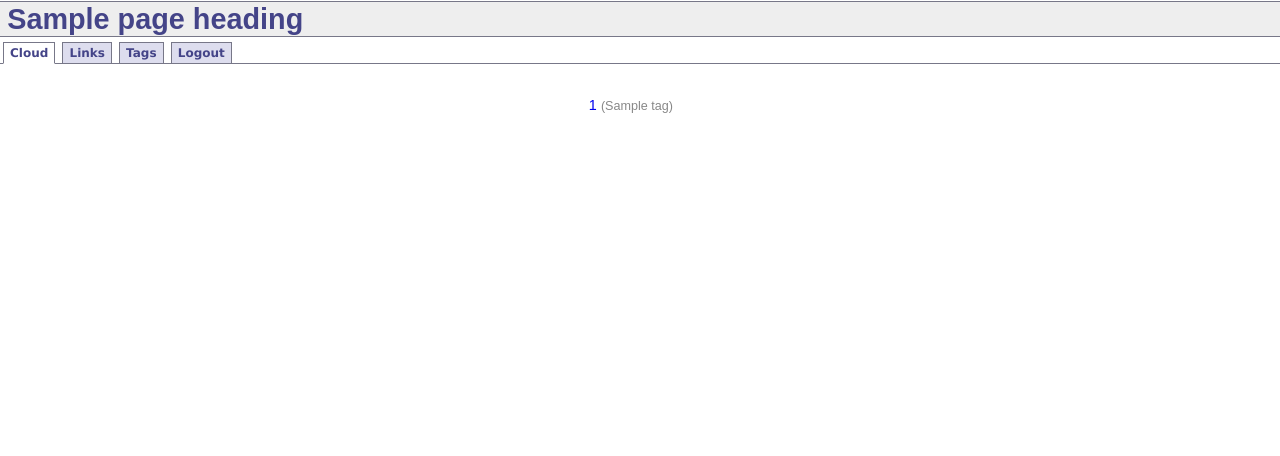
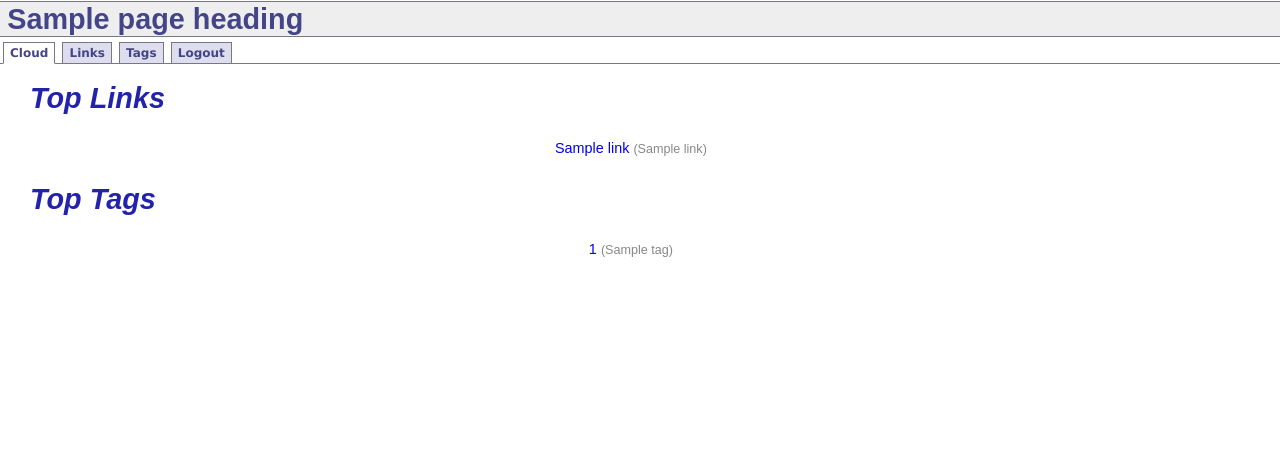
Before and after one commit to braynebuddy/pycloud, a Flask app: template templates/home.html in a window 1280 px wide. Shown: the top 456 px of the page. Run offline with Flask 2, Linux system fonts and the light colour scheme; the template is opened without the code that fills it: most values are stand-ins (such as "Sample title", 1, 10 or a date in 2020).

Commit message:
home.html

```diff
--- a/app.py
+++ b/app.py
@@ -18,7 +18,7 @@ Session(app)
 def index():
     if session.get("name"):
         name = session.get("name")
-        return render_template('home.html', page_title='PyCloud Menu', page_heading='The PyCloud', username=name, tag_list=cloud.toptags(25))
+        return render_template('home.html', page_title='PyCloud Menu', page_heading='The PyCloud', username=name, tag_list=cloud.tags(25))
     else:
         return redirect("/login")
 
@@ -47,7 +47,7 @@ def add(n1, n2):
 
 @app.route('/tags')
 def tags():
-    return render_template('tags.html', page_title='PyCloud Menu', page_heading='PyCloud', tag_list=cloud.tags())
+    return render_template('tags.html', page_title='PyCloud Menu', page_heading='PyCloud', tag_list=cloud.tags(-1))
 
 @app.route('/links/<int:tagid>')
 def links(tagid):
--- a/cloud.py
+++ b/cloud.py
@@ -7,7 +7,7 @@ import link
 
 # Functions for generating word-cloud contents
 
-def tags():
+def oldtags():
     tagid = tag.get_ids()
     linkid = link.get_ids()
 
@@ -84,7 +84,7 @@ def links(thetag):
 
     return linklist
 
-def toptags(numtags):
+def tags(numtags):
     if numtags < 1:
         numtags = 9999
     tagid = tag.get_ids()
@@ -126,6 +126,4 @@ def toptags(numtags):
             tag_size = int(min_size + (math.log10(linkcount[id[0]]) - min_qty) * size_step) #f"{100+2*id[0]}"
             taglist.append([tag_desc,tag_url,tag_size,tag_colr,tag_count])
 
-    #top_tags = sorted(taglist, key=lambda v:v[4], reverse=True)[0:25]
-    #return sorted(top_tags, key=lambda v:v[0])
     return taglist
--- a/templates/home.html
+++ b/templates/home.html
@@ -11,6 +11,14 @@
 
 {% block content %}
 <div id="content">
+  <h1 class="tagcloud">Top Links</h1>
+  <ul class="tagcloud">
+    {% for link in link_list: %}
+    <li><a href="{{ link[2] }}" target="_blank" class="tag" style="font-size:{{ link[3] }}%; color: {{ link[4] }}" onclick=linkCount({{ link[0] }})>{{ link[1] }}</a> <span class="count">({{ link[5] }})</span></li>
+	{% endfor %}
+  </ul>
+
+  <h1 class="tagcloud">Top Tags</h1>
   <ul class="tagcloud">
     {% for tag in tag_list: %}
     <li><a href="{{ url_for('links', tagid=tag[1]) }}" class="tag" style="font-size:{{ tag[2] }}%; color: {{ tag[3] }}">{{ tag[0] }}</a> <span class="count">({{ tag[4] }})</span></li>
```
